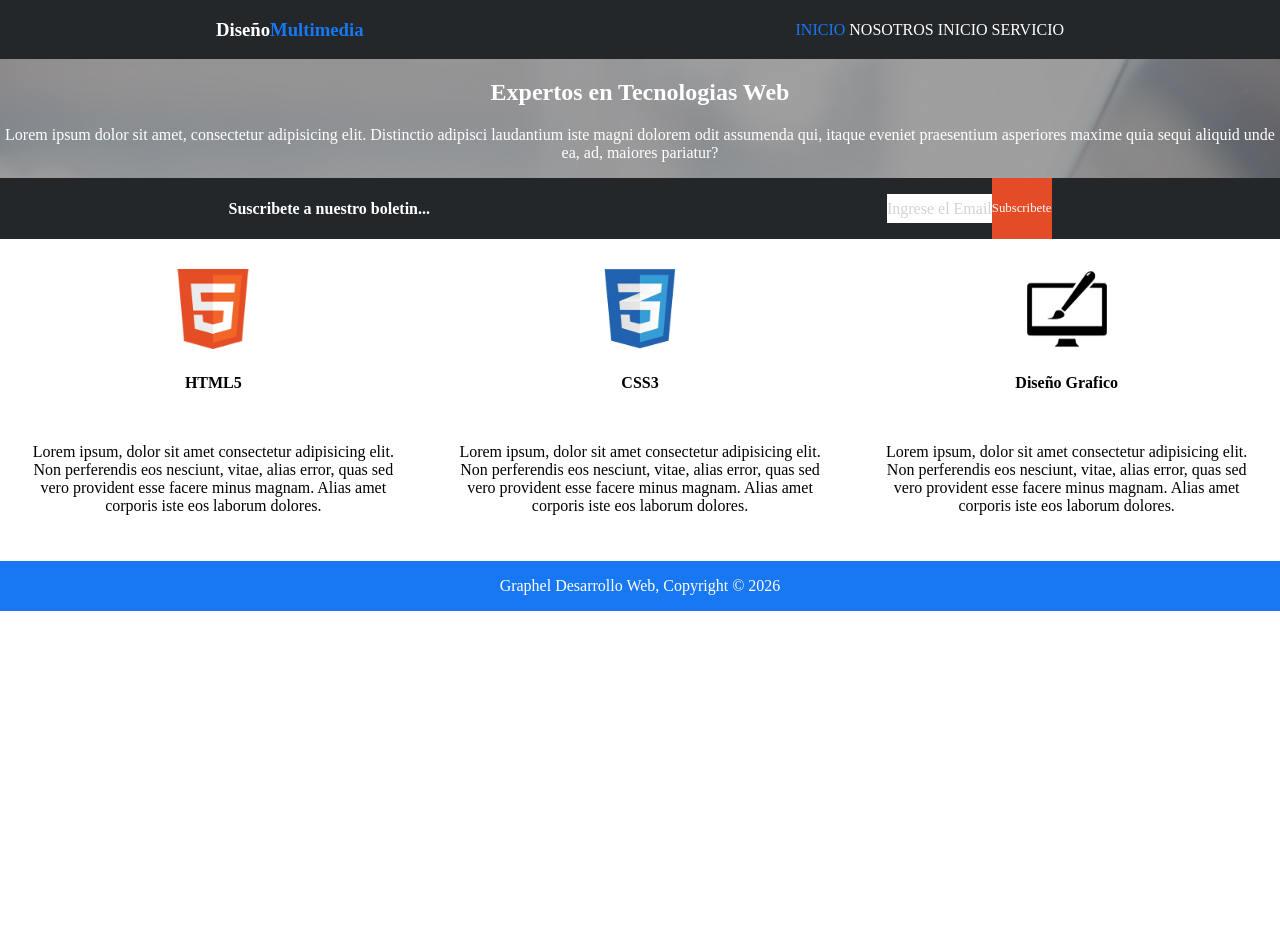
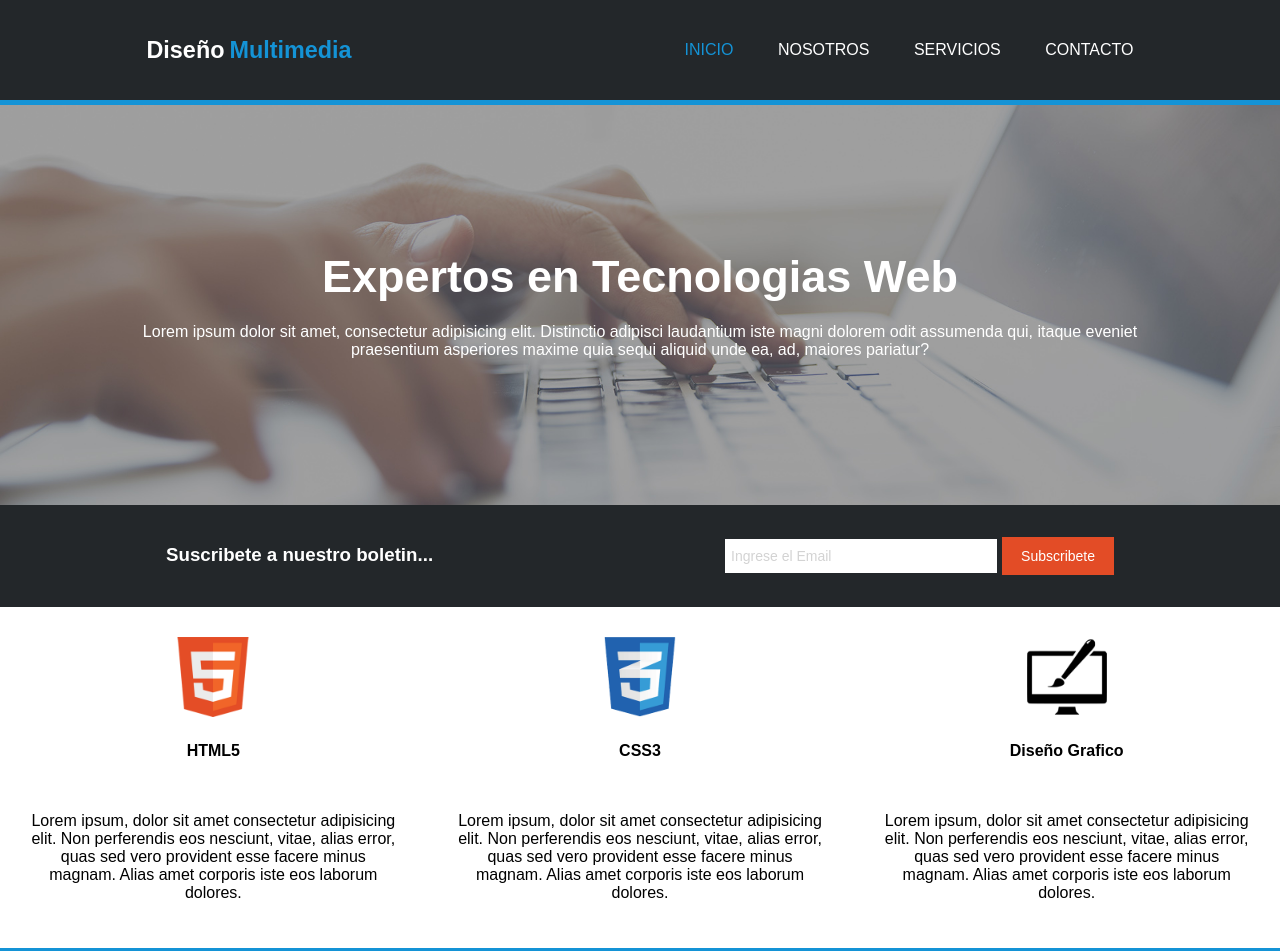
Before and after one commit to nataliaruizu/GRAPHEL, a plain HTML site: page index.html in a window 1280 px wide. Shown: the top 951 px of the page. Before the commit the page ends 800 px from the top, so only its background shows below. Drawn offline with Linux system fonts and the light colour scheme.

Commit message:
Primer pag terminada, cambios en formato, texto y colores

```diff
--- a/index.html
+++ b/index.html
@@ -8,6 +8,8 @@
     <title>Diseño Multimedia</title>
 
 </head>
+
+<body>
 
     <header>
 
@@ -20,17 +22,15 @@
 
         <nav>
 
-    <a id="navAzul" > INICIO </a>
+        <a id="navAzul" href=""> INICIO </a>
         <a href="" > NOSOTROS </a>
-    <a href="" > INICIO </a>
-    <a href="" > SERVICIO </a>
+        <a href="" > SERVICIOS </a>
+        <a href="" > CONTACTO </a>
 
         </nav>
 
 
     </header>
-
-    <body>
 
         <section id="seccion1">
 
@@ -42,7 +42,7 @@
 
         <section id="seccion2">
 
-            <h4> Suscribete a nuestro boletin... </h4>
+            <h3> Suscribete a nuestro boletin... </h3>
 
             <div id="email">
 
@@ -83,10 +83,10 @@
 
         </section>
 
-    </body>
     <footer>
 
      <p> Graphel Desarrollo Web, Copyright &copy; 2026 </p>
 
     </footer>
+</body>
 </html>
--- a/styles/style.css
+++ b/styles/style.css
@@ -2,24 +2,43 @@ header {
 
     display: flex;
     flex-direction: row;
-    background-color: rgb(35 39 42);
+    background-color: rgb(35, 39, 42);
     justify-content: space-around;
     align-items: center;
+    border-bottom: 5px solid rgb(20, 147, 214);
+    height: 100px;
+    padding-left: 0 10px;
+
 
 }
 
 #titulo {
 
     display: flex;
+    gap : 5px;
+    font-size: 20px;
+    font-weight: bold;
 
 }
 
-a {
+nav a{
 
     text-decoration: none;
     color: rgb(255, 255, 255);
+    margin-left: 40px;
+    font-size: 16px;
 
 }
+
+nav a:hover{
+
+    color: rgb(0, 0, 255);
+    background-color: rgb(255, 255, 255);
+    padding: 10px;
+    font-size: 16px;
+
+}
+
 
 #titulo1 {
 
@@ -29,19 +48,25 @@ a {
 
 #titulo2 {
 
-    color: rgb(24 119 242);
+    color: rgb(20, 147, 214);
 }
+
 
 #navAzul {
 
-    color:  rgb(24 119 242);
+    color:  rgb(20, 147, 214);
+
 }
 
 body {
 
     display: flex;
     flex-direction: column;
+    justify-content: space-between;
+    max-width: 1500px;
+    width: 100%;
     margin: 0;
+    font-family: Arial, Helvetica, sans-serif;
 
 }
 
@@ -51,20 +76,44 @@ body {
     background-image: url(../assets/images/cabecera.jpg);
     background-size: cover;
     text-align: center;
+    display: flex;
+    flex-direction: column;
+    align-items: center;
+    justify-content: center;
+    background-size: cover;
+    height: 300px;
+    height: 400px;
+    background-position: center;
 
+}
+
+#seccion1 h1 {
+
+    margin: 0 0 20px 0;
+    font-size: 45px;
+}
+
+#seccion1 p {
+
+    max-width: 1000px;
+    margin: 0;
+    font-size: 16px;
 }
 
 #seccion2 {
 
-    background-color: rgb(35 39 42);
+    background-color: rgb(35, 39, 42);
     display: flex;
     flex-direction: row;
     justify-content: space-around;
+    padding: 20px;
+    font-size: 16px;
 
 
 }
 
-#seccion2 h4 {
+#seccion2 h3 {
+
 
     color: rgb(255, 255, 255);
 }
@@ -76,6 +125,10 @@ body {
     display: flex;
     justify-content: flex-start;
     align-items: center;
+    width: 260px;
+    height: 34px;
+    padding: 0 6px;
+    font-size: 14px;
 
 }
 
@@ -84,15 +137,21 @@ body {
     display: flex;
     flex-direction: row;
     justify-content: space-between;
+    gap: 5px;
+    align-items: center;
 }
 
 #seccion2 a {
 
-        background-color: rgb(227 76 38);
+        background-color: rgb(227, 76, 38);
         display: flex;
         align-items: center;
         justify-content: center;
-        font-size: 1vw;
+        height: 38px;
+        padding: 0 19px;
+        font-size: 14px;
+        text-decoration: none;
+        color: rgb(255, 255, 255);
 
 }
 
@@ -119,12 +178,13 @@ body {
     flex-direction: column;
     justify-content: space-around;
     padding: 30px;
+    font-size: 16px;
 
 }
 
 footer {
 
-    background-color: rgb(24 119 242);
+    background-color: rgb(20, 147, 214);
     color: white;
     display: flex;
     justify-content: center;
```
Lines whose indentation alone changed are shown as unchanged.
